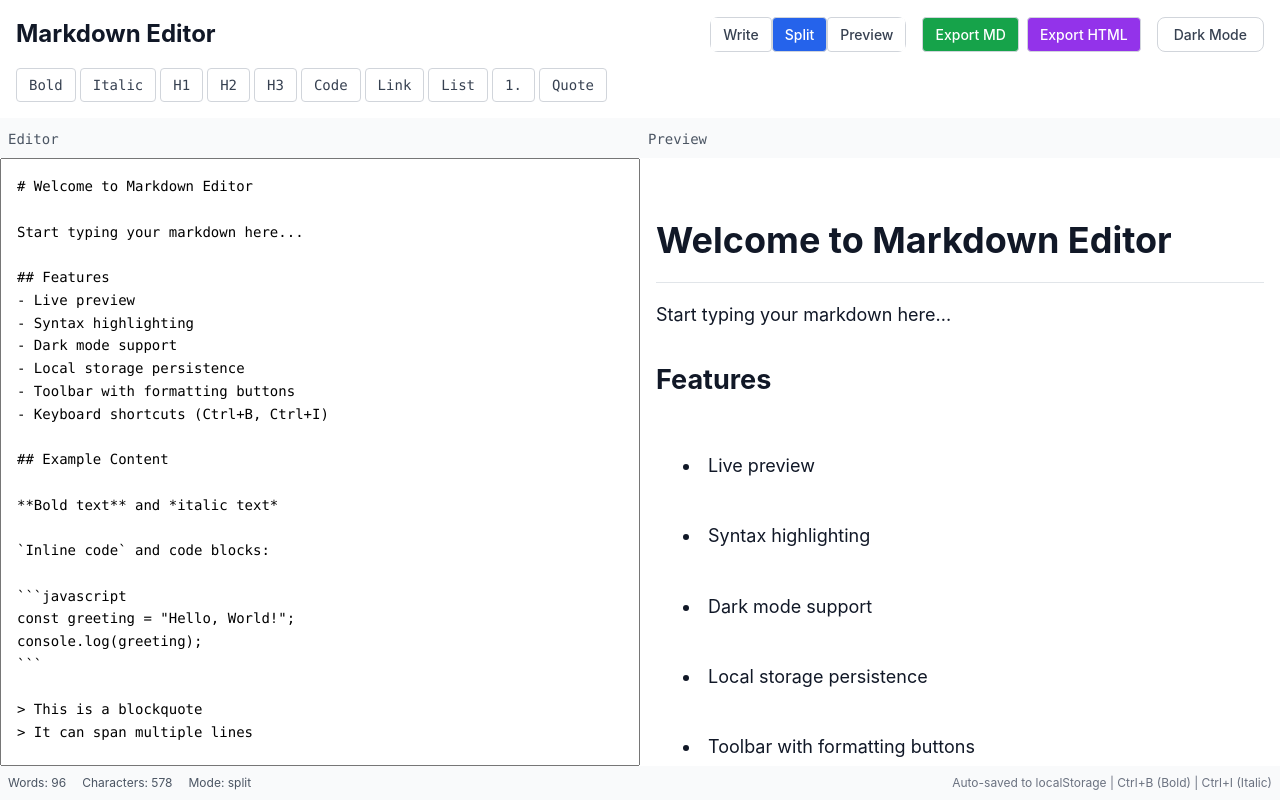
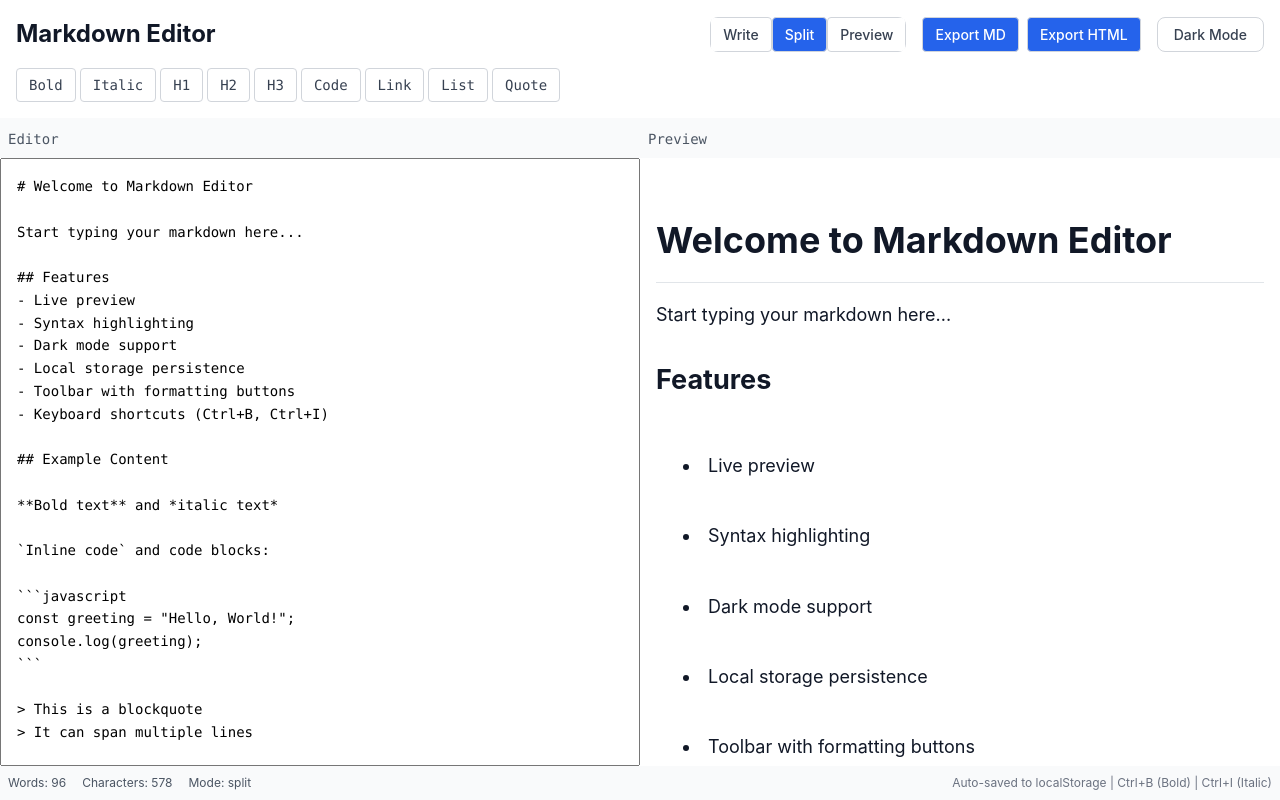
Before and after one commit to KingCrimson-tech/markdown, a React (Vite) app: page / in a window 1280 px wide. Built offline with nearby package versions, Linux system fonts and the light colour scheme.

Commit message:
Some color changes to the markdown editor

```diff
--- a/src/components/MarkdownEditor.jsx
+++ b/src/components/MarkdownEditor.jsx
@@ -88,7 +88,7 @@ const MarkdownEditor = () => {
     { label: 'Code', title: 'Code', action: () => insertFormatting('`', '`') },
     { label: 'Link', title: 'Link', action: () => insertFormatting('[', '](https://example.com)') },
     { label: 'List', title: 'Bullet List', action: () => insertFormatting('- ') },
-    { label: '1.', title: 'Numbered List', action: () => insertFormatting('1. ') },
+    // { label: '1.', title: 'Numbered List', action: () => insertFormatting('1. ') },
     { label: 'Quote', title: 'Blockquote', action: () => insertFormatting('> ') },
   ];
 
@@ -181,14 +181,14 @@ const MarkdownEditor = () => {
             <div className="flex gap-2">
               <button
                 onClick={exportAsMarkdown}
-                className="px-3 py-2 text-sm bg-green-600 text-white rounded hover:bg-green-700"
+                className="px-3 py-2 text-sm bg-blue-600 text-white rounded hover:bg-blue-700"
                 title="Export as Markdown"
               >
                 Export MD
               </button>
               <button
                 onClick={exportAsHTML}
-                className="px-3 py-2 text-sm bg-purple-600 text-white rounded hover:bg-purple-700"
+                className="px-3 py-2 text-sm bg-blue-600 text-white rounded hover:bg-blue-700"
                 title="Export as HTML"
               >
                 Export HTML
```
Also changed, not shown: 1 other file (tests, documents, lock files or other folders).
